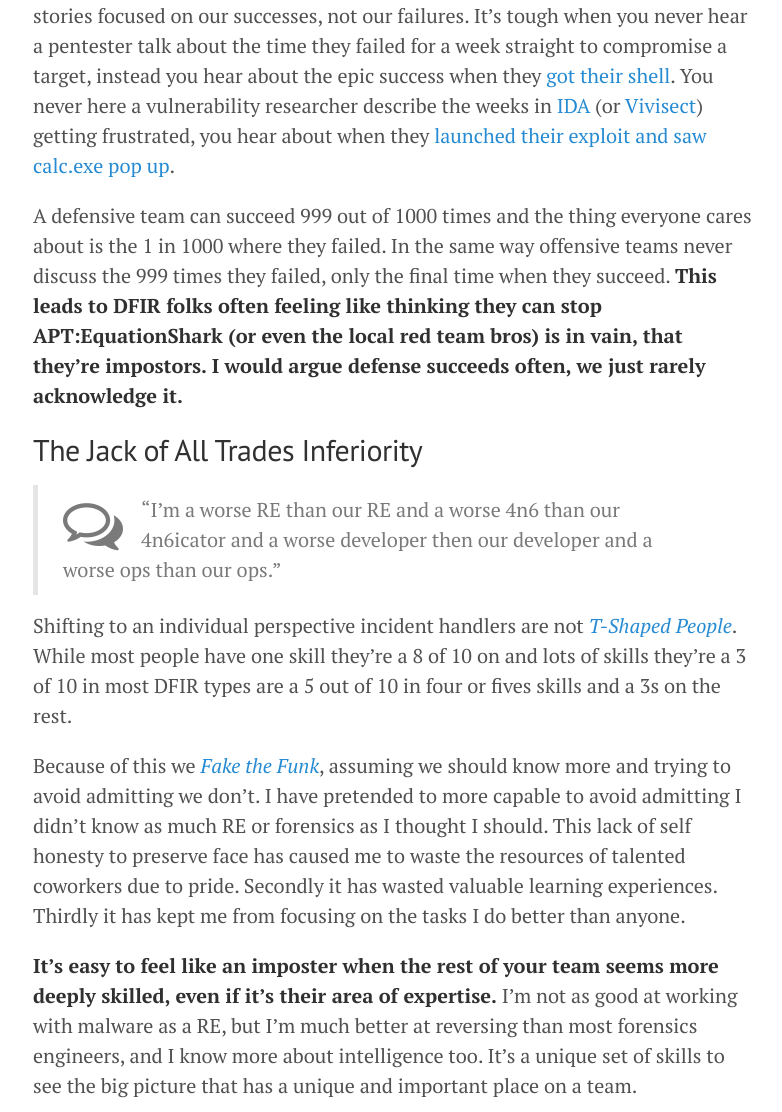
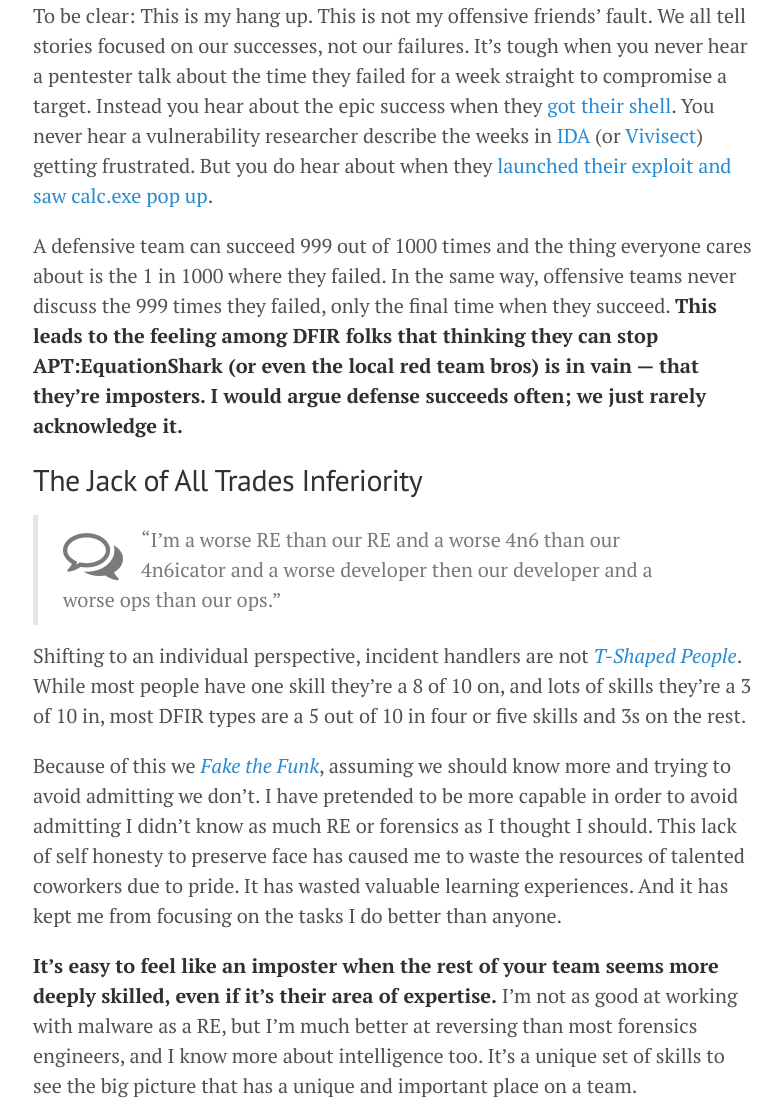
Before and after one commit to sroberts/sroberts.github.io, a Jekyll site: the page built from _posts/2015-05-02-imposter-syndrome-in-dfir.md, in a window 1280 px wide and 1400 px high, scrolled down 2734 px. Shown: the part 288-1400 px from the top of the window, without its empty margins (247-1029 px from the left). Built offline with Jekyll 4.4.1, drawn with Linux system fonts in a browser that asks for light colours; nearby versions of some CDN libraries; some of the changed text lies outside the part shown; grey boxes are pictures that could not be loaded.

Commit message:
Copyediting

```diff
--- a/_posts/2015-05-02-imposter-syndrome-in-dfir.md
+++ b/_posts/2015-05-02-imposter-syndrome-in-dfir.md
@@ -11,14 +11,14 @@ There isn't an easy way to start a post like this and there doesn't need to be.
 
 ![Which one is the boogie man?](https://38.media.tumblr.com/tumblr_m8txuocJ481rqten0o1_500.gif)
 
-Imposter Syndrome is like the boogie man; open the closet, turn on the lights, look around, and you see that nothing is there. You feel better. Exposing it, taking a good hard look, and considering the thing is what nullifies it. But it never goes away entirely, it's just temporarily gone, and you'll have to expose it again.
+Imposter Syndrome is like the boogie man: open the closet, turn on the lights, look around, and you see that nothing is there. You feel better. Exposing it, taking a good hard look, and considering the thing is what nullifies it. But it never goes away entirely. It's just temporarily gone, and you'll have to expose it again.
 
-While everyone experiences imposter syndrome it manifests itself in unique and individualized ways. So with that in mind, and knowing that openness and honesty are the these keys (both to help myself and others), this is my take on the symptoms of imposter syndrome I have experienced as a Digital Forensics & Incident Response professional:
+While everyone experiences imposter syndrome, it manifests itself in unique and individualized ways. So with that in mind, and knowing that openness and honesty are the these keys (both to help myself and others), this is my take on the symptoms of imposter syndrome I have experienced as a Digital Forensics & Incident Response professional:
 
 ## The "Blinky Lights" Inferiority
 > <i class="fa fa-comments-o fa-3x pull-left"></i> "What if they make a box that does what I do? Like the Terminator but for SOC work."
 
-Early in my career I read an article the then upcoming Windows XP SP2 release and it's focus on security (built in firewall, [DEP/NX](http://en.wikipedia.org/wiki/Data_Execution_Prevention), Security Center, etc). This was a formative time in my career and this was a major advancement. One I misunderstood entirely.
+Early in my career I read an article the then-upcoming Windows XP SP2 release and its focus on security (built-in firewall, [DEP/NX](http://en.wikipedia.org/wiki/Data_Execution_Prevention), Security Center, etc). This was a formative time in my career and this was a major advancement that I misunderstood entirely.
 
 ![A Blink Light Box](http://www.plinkusa.net/products/G2220S-16.gif)
 
@@ -26,46 +26,46 @@ My first thought was simple: _"I may as well give up on security, they're just g
 
 I was naive and mistaken but this fear has never gone away completely. I thought the same thing years later when I first saw a [FireEye](https://www.fireeye.com/) appliance. What if they fix _all_ the bugs? What if someone builds a box that does what I do?  What if machine learning actually becomes a real thing and it's better than I am?
 
-Reality is much different. __I sometimes feel like an imposter because someday someone will build a box that does what I do better than I can.__ Someday won't be today and tomorrow isn't looking promising either. This is the easiest inferiority to look at and dismiss as silly, but that doesn't make is less potent from time to time.
+Reality is much different. __I sometimes feel like an imposter because someday someone will build a box that does what I do better than I can.__ Someday won't be today and tomorrow isn't looking promising either. This is the easiest inferiority to look at and dismiss as silly, but that doesn't make it less potent from time to time.
 
 ## The Offensive Inferiority
 > <i class="fa fa-comments-o fa-3x pull-left"></i> "Red team bros just constantly say how easy it is to get around what I spent months building."
 
 There's a [joke](https://uproxx.files.wordpress.com/2015/01/archer-burn.gif?w=650) I love that goes like this (with my own small modification):
 
-> How do you tell if someone is a vegan, a [crossfiter](https://www.youtube.com/watch?v=pqb9pBJweVU), or _red team bro_? Give them two minutes and they'll tell you.
+> How do you tell if someone is a vegan, a [crossfitter](https://www.youtube.com/watch?v=pqb9pBJweVU), or _red team bro_? Give them two minutes and they'll tell you.
 
-Hang out with offensive types (pentesters, exploit developers, etc) and you'll hear stories that can basically get boiled down to "Defense is garbage, defenders are useless, we always win, I'm super awesome." It's never said that way (otherwise get new friends) but as a DFIR feels like being called an idiot all night.
+Hang out with offensive types (pentesters, exploit developers, etc) and you'll hear stories that can basically get boiled down to "Defense is garbage, defenders are useless, we always win, I'm super awesome." It's never said that way (otherwise get new friends) but as a DFIR, this feels like being called an idiot all night.
 
 ![Hacker Bragging Origins](http://38.media.tumblr.com/25381459d5898e2daf10b16c59d66955/tumblr_nl4nqvsTUK1s49n8po1_500.gif)
 
-To be clear: This is my hang up. This is not my offensive friends fault. We all tell stories focused on our successes, not our failures. It's tough when you never hear a pentester talk about the time they failed for a week straight to compromise a target, instead you hear about the epic success when they [got their shell](/public/equation.jpg). You never here a vulnerability researcher describe the weeks in [IDA](https://www.hex-rays.com/products/ida/) (or [Vivisect](https://github.com/vivisect/vivisect)) getting frustrated, you hear about when they [launched their exploit and saw calc.exe pop up](http://2.bp.blogspot.com/-6DX89aYwS7Y/UJBl7YXEL1I/AAAAAAAAABo/mm0VnPGZELY/s1600/timeout.gif).
+To be clear: This is my hang up. This is not my offensive friends' fault. We all tell stories focused on our successes, not our failures. It's tough when you never hear a pentester talk about the time they failed for a week straight to compromise a target. Instead you hear about the epic success when they [got their shell](/public/equation.jpg). You never hear a vulnerability researcher describe the weeks in [IDA](https://www.hex-rays.com/products/ida/) (or [Vivisect](https://github.com/vivisect/vivisect)) getting frustrated. But you do hear about when they [launched their exploit and saw calc.exe pop up](http://2.bp.blogspot.com/-6DX89aYwS7Y/UJBl7YXEL1I/AAAAAAAAABo/mm0VnPGZELY/s1600/timeout.gif).
 
-A defensive team can succeed 999 out of 1000 times and the thing everyone cares about is the 1 in 1000 where they failed. In the same way offensive teams never discuss the 999 times they failed, only the final time when they succeed. __This leads to DFIR folks often feeling like thinking they can stop APT:EquationShark (or even the local red team bros) is in vain, that they're impostors. I would argue defense succeeds often, we just rarely acknowledge it.__
+A defensive team can succeed 999 out of 1000 times and the thing everyone cares about is the 1 in 1000 where they failed. In the same way, offensive teams never discuss the 999 times they failed, only the final time when they succeed. __This leads to the feeling among DFIR folks that thinking they can stop APT:EquationShark (or even the local red team bros) is in vain &mdash; that they're imposters. I would argue defense succeeds often; we just rarely acknowledge it.__
 
 ## The Jack of All Trades Inferiority
 > <i class="fa fa-comments-o fa-3x pull-left"></i> "I'm a worse RE than our RE and a worse 4n6 than our 4n6icator and a worse developer then our developer and a worse ops than our ops."
 
-Shifting to an individual perspective incident handlers are not [_T-Shaped People_](http://web.archive.org/web/20110329003842/http://www.chiefexecutive.net/ME2/dirmod.asp?sid=&nm=&type=Publishing&mod=Publications::Article&mid=8F3A7027421841978F18BE895F87F791&tier=4&id=F42A23CB49174C5E9426C43CB0A0BC46). While most people have one skill they're a 8 of 10 on and lots of skills they're a 3 of 10 in most DFIR types are a 5 out of 10 in four or fives skills and a 3s on the rest.
+Shifting to an individual perspective, incident handlers are not [_T-Shaped People_](http://web.archive.org/web/20110329003842/http://www.chiefexecutive.net/ME2/dirmod.asp?sid=&nm=&type=Publishing&mod=Publications::Article&mid=8F3A7027421841978F18BE895F87F791&tier=4&id=F42A23CB49174C5E9426C43CB0A0BC46). While most people have one skill they're a 8 of 10 on, and lots of skills they're a 3 of 10 in, most DFIR types are a 5 out of 10 in four or five skills and 3s on the rest.
 
-Because of this we [_Fake the Funk_](http://www.urbandictionary.com/define.php?term=fake+the+funk), assuming we should know more and trying to avoid admitting we don't. I have pretended to more capable to avoid admitting I didn't know as much RE or forensics as I thought I should. This lack of self honesty to preserve face has caused me to waste  the resources of talented coworkers due to pride. Secondly it has wasted valuable learning experiences. Thirdly it has kept me from focusing on the tasks I do better than anyone.
+Because of this we [_Fake the Funk_](http://www.urbandictionary.com/define.php?term=fake+the+funk), assuming we should know more and trying to avoid admitting we don't. I have pretended to be more capable in order to avoid admitting I didn't know as much RE or forensics as I thought I should. This lack of self honesty to preserve face has caused me to waste the resources of talented coworkers due to pride. It has wasted valuable learning experiences. And it has kept me from focusing on the tasks I do better than anyone.
 
 __It's easy to feel like an imposter when the rest of your team seems more deeply skilled, even if it's their area of expertise.__ I'm not as good at working with malware as a RE, but I'm much better at reversing than most forensics engineers, and I know more about intelligence too. It's a unique set of skills to see the big picture that has a unique and important place on a team.
 
 ## The "80/20" Inferiority
 > <i class="fa fa-comments-o fa-3x pull-left"></i> "About 80% of the time I just sit around being a mediocre software developer or systems engineer."
 
-I structured this in the order of my imposter syndrome issues. I'm less concerned that RSA is going to release a _@SRoberts Replacement Box_ than the _Pentester Bros_ frustrate me by bragging about their conquests (and ignoring their defeats). The toughest? The fact that 80% of the time I feel useless. DFIR types live for emergencies in the way ER doctors live for injuries. What do you do when everything is health?
+I structured this in the order of my imposter syndrome issues. I'm less concerned that RSA is going to release a _@SRoberts Replacement Box_ than the _Pentester Bros_ frustrate me by bragging about their conquests (and ignoring their defeats). The toughest? The fact that 80% of the time I feel useless. DFIR types live for emergencies in the way ER doctors live for injuries. What do you do when everything is healthy?
 
 ![80/20 Rule](https://lh6.googleusercontent.com/xB3fRshdfQvPqWYeUbBnCfrl6VnHycVp2XIvCOe4rpfKGTmyYwq-rsT_yMWjdqxudMJufQT5Ur3KRO4Ud8fyLTXwQXb-IQgXrae6PcmRxtogBRpjzqs)
 
-__No organization is without incidents but the fact is while there's always something to do there are also _non-emergency_ times where as an incident handler it's easy to feel like a 3rd wheel, unnecessary, an _imposter_.__ I spend a lot of that time building new systems, either as an ops engineer or a developer. This ties into the _Jack of All Trades_ issue, but I know I'm not nearly as good a developer as our real developers. Nor am I as good an ops engineer as our real ops engineers. It's easy to feel somewhat ancillary until the next emergency.
+__No organization is without incidents, but the fact is that (even though there's always something to do) there are also _non-emergency times where as an incident handler it's easy to feel like a 3rd wheel, unnecessary, an _imposter_.__ I spend a lot of that time building new systems, either as an ops engineer or a developer. This ties into the _Jack of All Trades_ issue, but I know I'm not nearly as good a developer as our real developers. Nor am I as good an ops engineer as our real ops engineers. It's easy to feel somewhat ancillary until the next emergency.
 
 ## The "Human Being" Inferiority
 
 ![Emotions!](http://img.photobucket.com/albums/v131/divalicious04/GIFs/myemotions_troy.gif)
 
-These aspects tie back to one main issue; being human. The only conceivable way to avoid the symptoms of imposter syndrome is to avoid self analysis entirely. It's unavoidable, but simply knowing others experience the same thing is freeing.
+These aspects tie back to one main issue: being human. The only conceivable way to avoid the symptoms of imposter syndrome is to avoid self analysis entirely. It's unavoidable, but simply knowing that others experience the same thing is freeing.
 
 Don't think everyone feels like an imposter sometimes? I remember reading a post by a noteworthy colleague that no one would ever expect to feel like an imposter, writing a brutally honest account of feeling like others were going to find out she was a fraud. The text was a moment of pure humility on the author's part and ended up being a moment of pure empathy on mine. This person I respected, always found insightful, never seemed to need to say "I don't know", had the same insecurities I did? That post gave me confidence in knowing I wasn't alone.
 
```
Also changed, not shown: other parts of _posts/2015-05-02-imposter-syndrome-in-dfir.md (+1 -1 lines).
